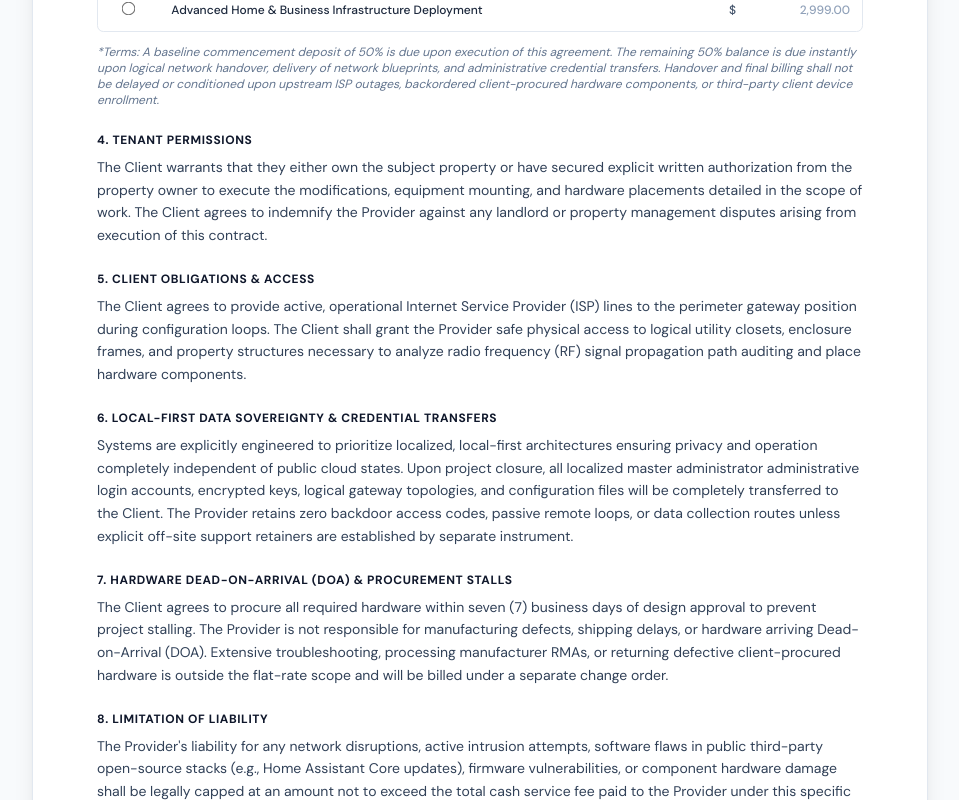
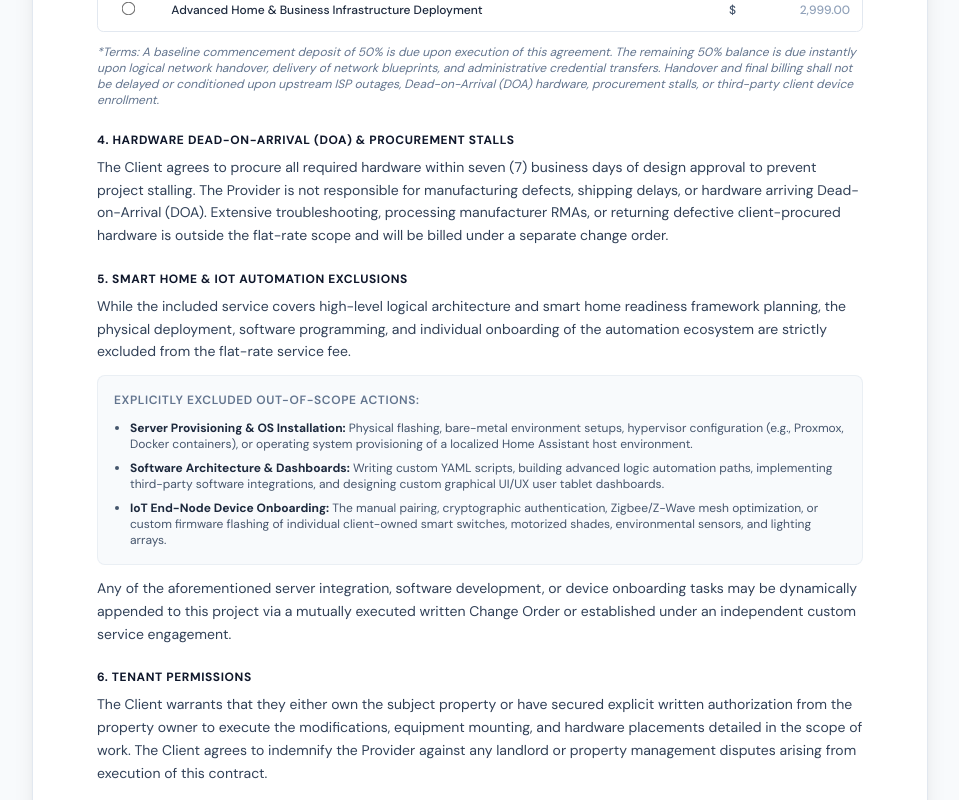
Before and after one commit to RepMX/network-designer, a Next.js app: page /contract in a window 1280 px wide. Shown: the part 1120-1920 px from the top of the page, without its empty margins (160-1119 px from the left). Built offline with nearby package versions, Linux system fonts and the light colour scheme.

Commit message:
Add IoT option

```diff
--- a/app/contract/page.tsx
+++ b/app/contract/page.tsx
@@ -359,13 +359,53 @@ export default function ContractPage() {
             </div>
 
             <p className="text-xs text-slate-500 italic">
-              *Terms: A baseline commencement deposit of 50% is due upon execution of this agreement. The remaining 50% balance is due instantly upon logical network handover, delivery of network blueprints, and administrative credential transfers. Handover and final billing shall not be delayed or conditioned upon upstream ISP outages, backordered client-procured hardware components, or third-party client device enrollment.
+              *Terms: A baseline commencement deposit of 50% is due upon execution of this agreement. The remaining 50% balance is due instantly upon logical network handover, delivery of network blueprints, and administrative credential transfers. Handover and final billing shall not be delayed or conditioned upon upstream ISP outages, Dead-on-Arrival (DOA) hardware, procurement stalls, or third-party client device enrollment.
             </p>
           </section>
 
           <section>
             <h2 className="text-xs font-bold uppercase tracking-wider text-slate-900 mb-2">
-              4. Tenant Permissions
+              4. Hardware Dead-on-Arrival (DOA) & Procurement Stalls
+            </h2>
+            <p>
+              The Client agrees to procure all required hardware within seven (7) business days of design approval to prevent project stalling. The Provider is not responsible for manufacturing defects, shipping delays, or hardware arriving Dead-on-Arrival (DOA). Extensive troubleshooting, processing manufacturer RMAs, or returning defective client-procured hardware is outside the flat-rate scope and will be billed under a separate change order.
+            </p>
+          </section>
+
+          <section>
+            <h2 className="text-xs font-bold uppercase tracking-wider text-slate-900 mb-2">
+              5. Smart Home & IoT Automation Exclusions
+            </h2>
+            <p className="mb-3">
+              While the included service covers high-level logical architecture and smart home readiness framework planning, the physical deployment, software programming, and individual onboarding of the automation ecosystem are strictly excluded from the flat-rate service fee.
+            </p>
+
+            <div className="bg-slate-50 border border-slate-200/60 rounded-lg p-4 space-y-3">
+              <div className="text-xs font-semibold uppercase tracking-wider text-slate-500">
+                Explicitly Excluded Out-of-Scope Actions:
+              </div>
+
+              <ul className="list-disc pl-4 space-y-2 text-xs text-slate-600">
+                <li>
+                  <strong className="text-slate-800">Server Provisioning & OS Installation:</strong> Physical flashing, bare-metal environment setups, hypervisor configuration (e.g., Proxmox, Docker containers), or operating system provisioning of a localized Home Assistant host environment.
+                </li>
+                <li>
+                  <strong className="text-slate-800">Software Architecture & Dashboards:</strong> Writing custom YAML scripts, building advanced logic automation paths, implementing third-party software integrations, and designing custom graphical UI/UX user tablet dashboards.
+                </li>
+                <li>
+                  <strong className="text-slate-800">IoT End-Node Device Onboarding:</strong> The manual pairing, cryptographic authentication, Zigbee/Z-Wave mesh optimization, or custom firmware flashing of individual client-owned smart switches, motorized shades, environmental sensors, and lighting arrays.
+                </li>
+              </ul>
+            </div>
+
+            <p className="mt-3">
+              Any of the aforementioned server integration, software development, or device onboarding tasks may be dynamically appended to this project via a mutually executed written Change Order or established under an independent custom service engagement.
+            </p>
+          </section>
+
+          <section>
+            <h2 className="text-xs font-bold uppercase tracking-wider text-slate-900 mb-2">
+              6. Tenant Permissions
             </h2>
             <p>
               The Client warrants that they either own the subject property or have secured explicit written authorization from the property owner to execute the modifications, equipment mounting, and hardware placements detailed in the scope of work. The Client agrees to indemnify the Provider against any landlord or property management disputes arising from execution of this contract.
@@ -374,7 +414,7 @@ export default function ContractPage() {
 
           <section>
             <h2 className="text-xs font-bold uppercase tracking-wider text-slate-900 mb-2">
-              5. Client Obligations & Access
+              7. Client Obligations & Access
             </h2>
             <p>
               The Client agrees to provide active, operational Internet Service Provider (ISP) lines to the perimeter gateway position during configuration loops. The Client shall grant the Provider safe physical access to logical utility closets, enclosure frames, and property structures necessary to analyze radio frequency (RF) signal propagation path auditing and place hardware components.
@@ -383,7 +423,7 @@ export default function ContractPage() {
 
           <section>
             <h2 className="text-xs font-bold uppercase tracking-wider text-slate-900 mb-2">
-              6. Local-First Data Sovereignty & Credential Transfers
+              8. Local-First Data Sovereignty & Credential Transfers
             </h2>
             <p>
               Systems are explicitly engineered to prioritize localized, local-first architectures ensuring privacy and operation completely independent of public cloud states. Upon project closure, all localized master administrator administrative login accounts, encrypted keys, logical gateway topologies, and configuration files will be completely transferred to the Client. The Provider retains zero backdoor access codes, passive remote loops, or data collection routes unless explicit off-site support retainers are established by separate instrument.
@@ -392,16 +432,7 @@ export default function ContractPage() {
 
           <section>
             <h2 className="text-xs font-bold uppercase tracking-wider text-slate-900 mb-2">
-              7. Hardware Dead-on-Arrival (DOA) & Procurement Stalls
-            </h2>
-            <p>
-              The Client agrees to procure all required hardware within seven (7) business days of design approval to prevent project stalling. The Provider is not responsible for manufacturing defects, shipping delays, or hardware arriving Dead-on-Arrival (DOA). Extensive troubleshooting, processing manufacturer RMAs, or returning defective client-procured hardware is outside the flat-rate scope and will be billed under a separate change order.
-            </p>
-          </section>
-
-          <section>
-            <h2 className="text-xs font-bold uppercase tracking-wider text-slate-900 mb-2">
-              8. Limitation of Liability
+              9. Limitation of Liability
             </h2>
             <p>
               The Provider's liability for any network disruptions, active intrusion attempts, software flaws in public third-party open-source stacks (e.g., Home Assistant Core updates), firmware vulnerabilities, or component hardware damage shall be legally capped at an amount not to exceed the total cash service fee paid to the Provider under this specific work order. The Provider is an independent infrastructure designer and is not responsible for upstream infrastructure outages originating from the Client's Internet Service Provider. Upon administrative credential transfer, the Client assumes absolute ownership and full responsibility for network security, password preservation, and system configuration backups. Any post-handover support, recovery of lost administrative access, or remediation of client-introduced configuration errors is explicitly excluded from this flat fee and will be treated as a new service engagement.
@@ -410,7 +441,7 @@ export default function ContractPage() {
 
           <section>
             <h2 className="text-xs font-bold uppercase tracking-wider text-slate-900 mb-2">
-              9. Governing Law & Dispute Resolution
+              10. Governing Law & Dispute Resolution
             </h2>
             <p>
               This Agreement shall be governed by, and construed in accordance with, the laws of the State of California, with exclusive jurisdiction and venue in the courts of Los Angeles County. If any provision of this Agreement is found to be invalid or unenforceable, the remaining provisions shall continue in full force and effect. This instrument constitutes the entire agreement between the parties regarding this work order, superseding all prior oral agreements, text communications, or email negotiations. Amendments or modifications are valid only if executed in a mutually signed written change order.
```
